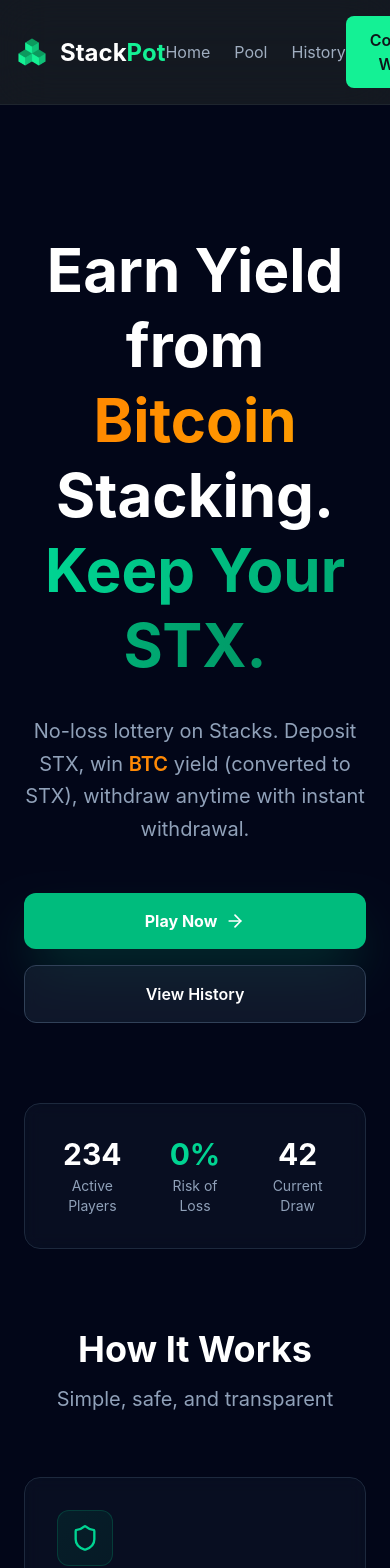
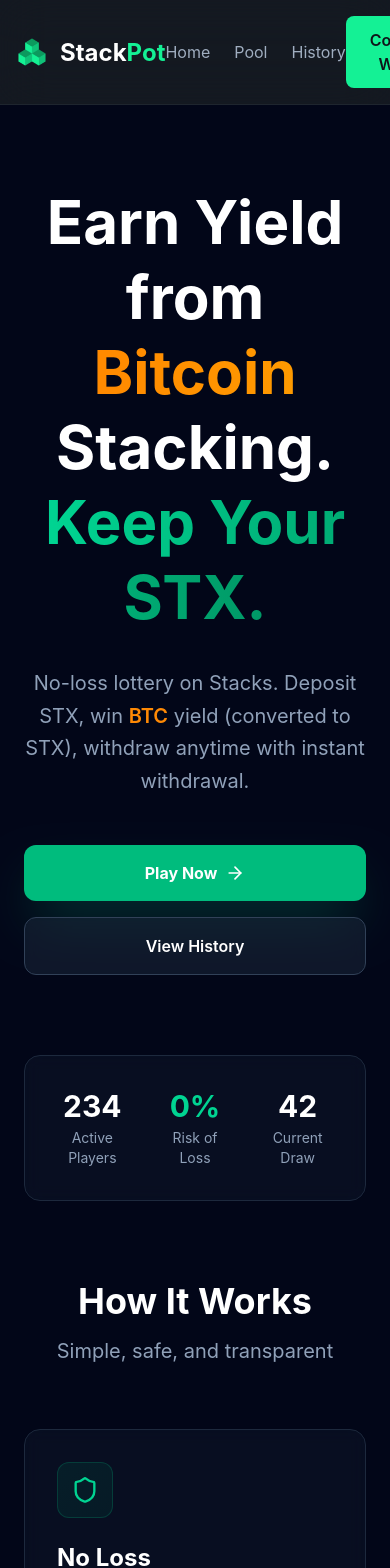
Before and after one commit to MihRazvan/StacksHackathon_StackPot, a Next.js app in the folder frontend/: page / in a window 390 px wide. Shown: the top 1568 px of the page. Built offline with nearby package versions, Linux system fonts and the light colour scheme.

Commit message:
Refactor LandingPage layout for improved responsiveness and visual hierarchy; adjust hero section to full viewport height and enhance styling for CTA buttons and stats section.

```diff
--- a/frontend/app/page.tsx
+++ b/frontend/app/page.tsx
@@ -6,8 +6,9 @@
 export default function LandingPage() {
   return (
     <div className="min-h-screen bg-slate-950">
-      {/* Hero Section */}
-      <section className="max-w-7xl mx-auto px-6 pt-32 pb-20">
+      {/* Hero Section - Full viewport height on desktop */}
+      <section className="min-h-[calc(100vh-80px)] flex items-center justify-center">
+        <div className="max-w-7xl mx-auto px-6 py-20">
           <div className="text-center max-w-4xl mx-auto">
             <h1 className="text-6xl md:text-7xl font-bold mb-8 leading-tight">
               <span className="text-white">Earn Yield from </span>
@@ -26,7 +27,7 @@
             </p>
 
             {/* CTA Buttons */}
-          <div className="flex flex-col sm:flex-row gap-4 justify-center mb-20">
+            <div className="flex flex-col sm:flex-row gap-4 justify-center">
               <Link href="/pool">
                 <button className="px-8 py-4 bg-emerald-500 hover:bg-emerald-400 text-white font-bold rounded-xl transition-all duration-200 flex items-center gap-2 shadow-2xl shadow-emerald-500/30 hover:shadow-emerald-500/50 hover:scale-105 w-full sm:w-auto justify-center">
                   Play Now
@@ -39,8 +40,12 @@
                 </button>
               </Link>
             </div>
+          </div>
+        </div>
+      </section>
 
-          {/* Stats */}
+      {/* Stats Section - Below the fold */}
+      <section className="max-w-7xl mx-auto px-6 pb-20">
         <div className="bg-slate-900/50 border border-slate-800 rounded-2xl p-8 max-w-3xl mx-auto backdrop-blur-sm">
           <div className="grid grid-cols-3 gap-8">
             <div className="text-center">
@@ -54,7 +59,6 @@
             <div className="text-center">
               <div className="text-3xl font-bold text-white mb-1">42</div>
               <div className="text-sm text-slate-400">Current Draw</div>
-              </div>
             </div>
           </div>
         </div>
```
Lines whose indentation alone changed are shown as unchanged.
